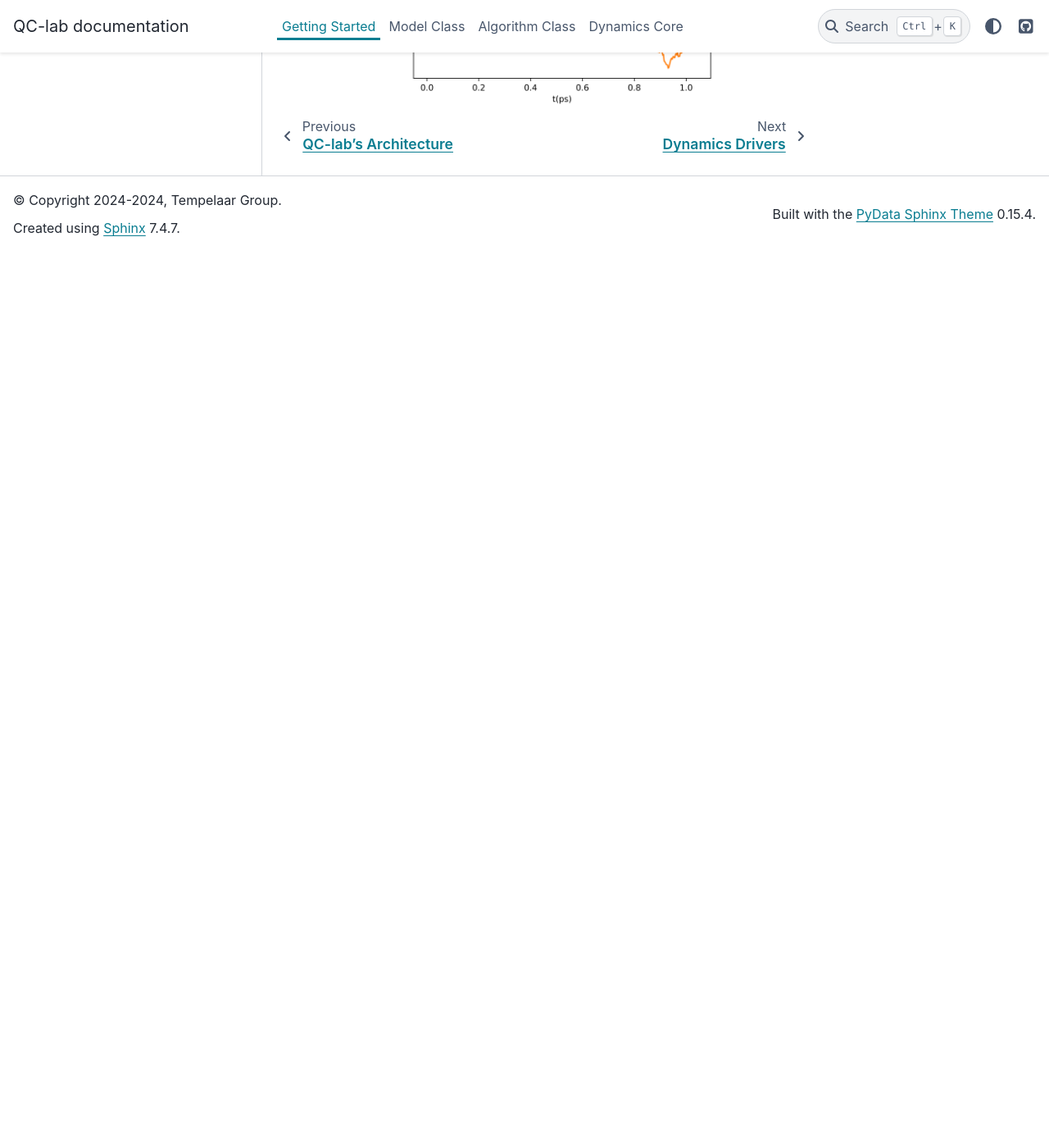
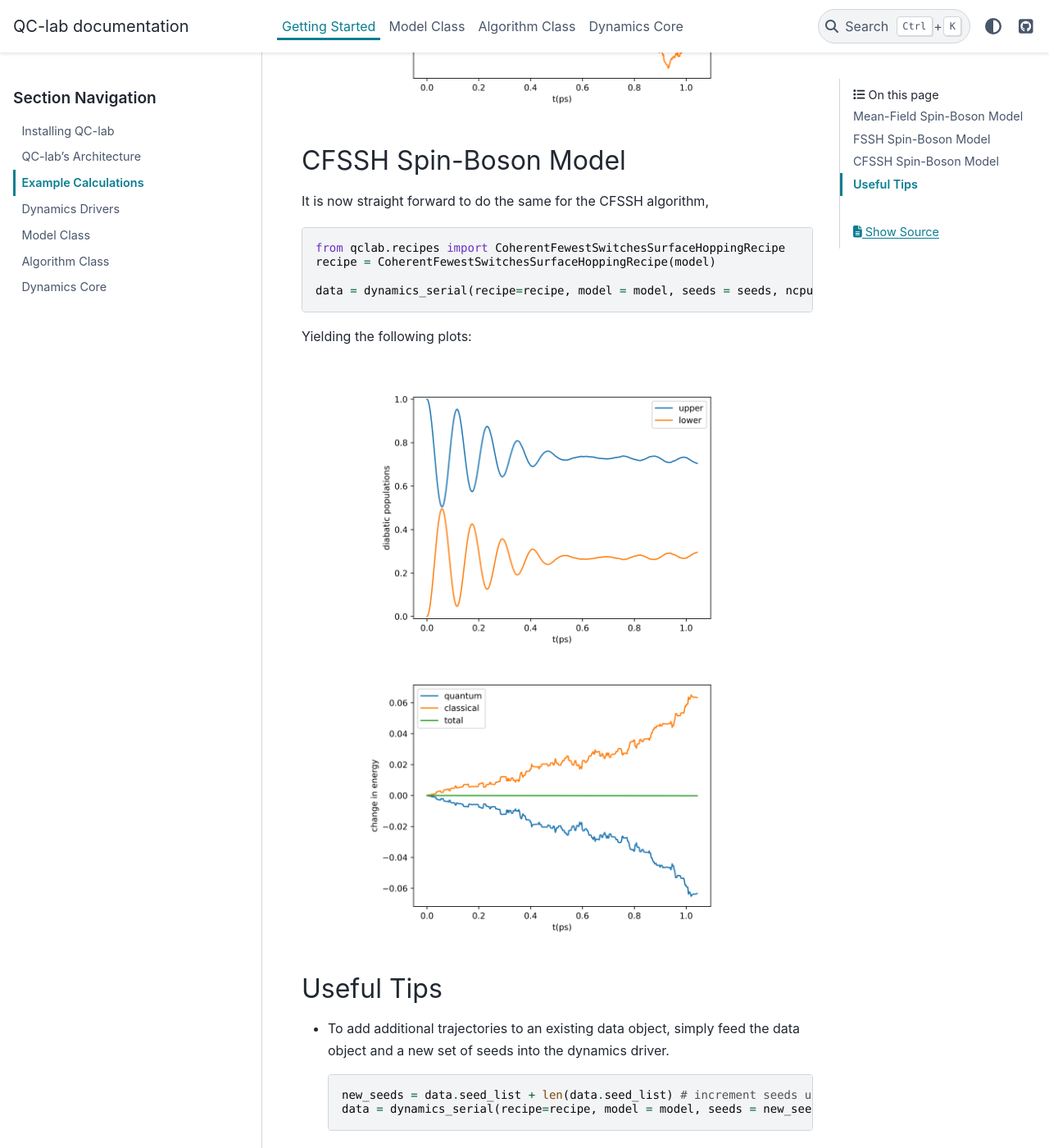
Before and after one commit to tempelaar-team/qclab-dev, a Sphinx documentation site: the page built from docs/examples.rst, in a window 1280 px wide and 1400 px high, scrolled down 4938 px. Shown: the whole window at 82% size. Built offline with Sphinx 7.4.7 and the PyData theme 0.15.4, drawn with Linux system fonts in a browser that asks for light colours; before the commit the page ends 5246 px from its top, so only the background shows below that; some of the changed text lies outside the part shown.

Commit message:
Updated documentation

```diff
--- a/docs/examples.rst
+++ b/docs/examples.rst
@@ -170,3 +170,33 @@ Now we can use the same code as above to generate the following plots:
    :alt: change in energy of mean-field spin-boson simulation
    :width: 75%
    :align: center
+
+CFSSH Spin-Boson Model
+----------------------
+
+It is now straight forward to do the same for the CFSSH algorithm, ::
+
+      from qclab.recipes import CoherentFewestSwitchesSurfaceHoppingRecipe
+      recipe = CoherentFewestSwitchesSurfaceHoppingRecipe(model)
+
+      data = dynamics_serial(recipe=recipe, model = model, seeds = seeds, ncpus=1, data = None)
+
+Yielding the following plots:
+
+.. image:: images/pops_sb_cfssh.png
+   :alt: diabatic populations of mean-field spin-boson simulation
+   :width: 75%
+   :align: center
+
+.. image:: images/de_sb_cfssh.png
+   :alt: change in energy of mean-field spin-boson simulation
+   :width: 75%
+   :align: center
+
+Useful Tips
+-----------
+
+* To add additional trajectories to an existing data object, simply feed the data object and a new set of seeds into the dynamics driver. ::
+
+      new_seeds = data.seed_list + len(data.seed_list) # increment seeds up
+      data = dynamics_serial(recipe=recipe, model = model, seeds = new_seeds, ncpus=1, data = data)
```
Also changed, not shown: other parts of docs/examples.rst (+1 -1 lines), docs/images/de_sb_cfssh.png (added), docs/images/pops_sb_cfssh.png (added), 2 other files.
